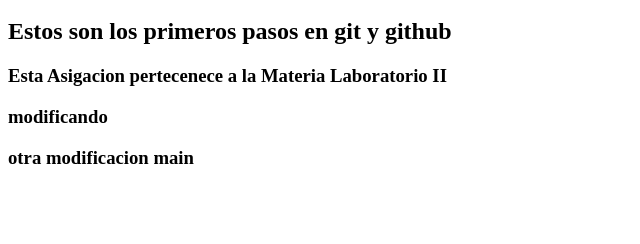
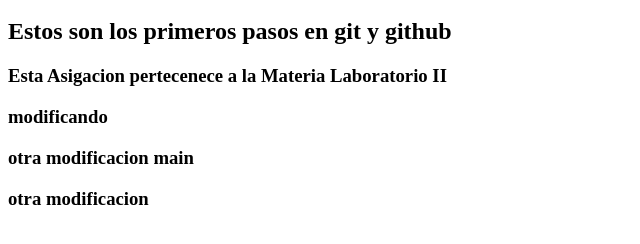
Before and after one commit to yurisjbc23/PruebaLab, a plain HTML site: page index.html in a window 1280 px wide. Shown: the part 48-292 px from the top of the page, without its empty margins (0-640 px from the left). Drawn offline with Linux system fonts and the light colour scheme.

Commit message:
otra modificacion

```diff
--- a/index.html
+++ b/index.html
@@ -11,5 +11,6 @@
     <h3>Esta Asigacion pertecenece a la Materia Laboratorio II</h3>
     <h3>modificando</h3>
     <h3>otra modificacion main</h3>
+    <h3>otra modificacion</h3>
 </body>
 </html>
```
